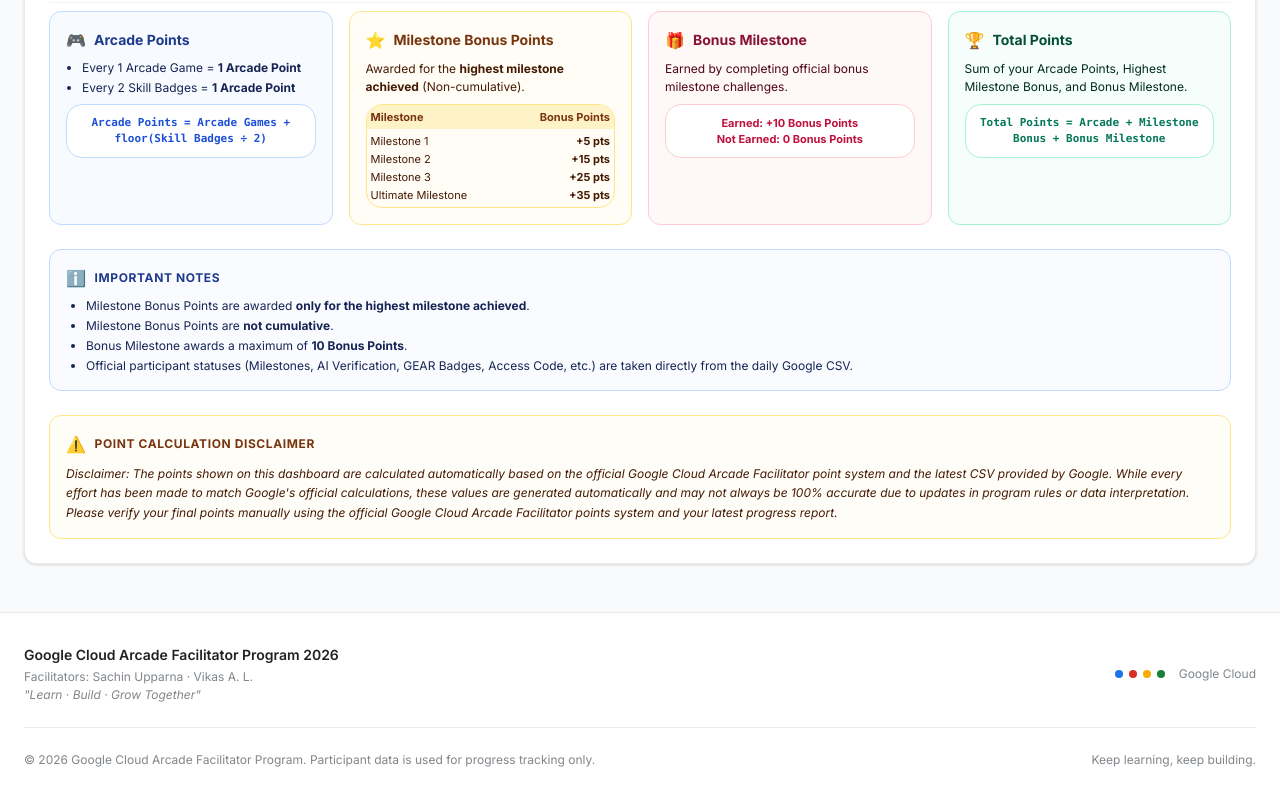
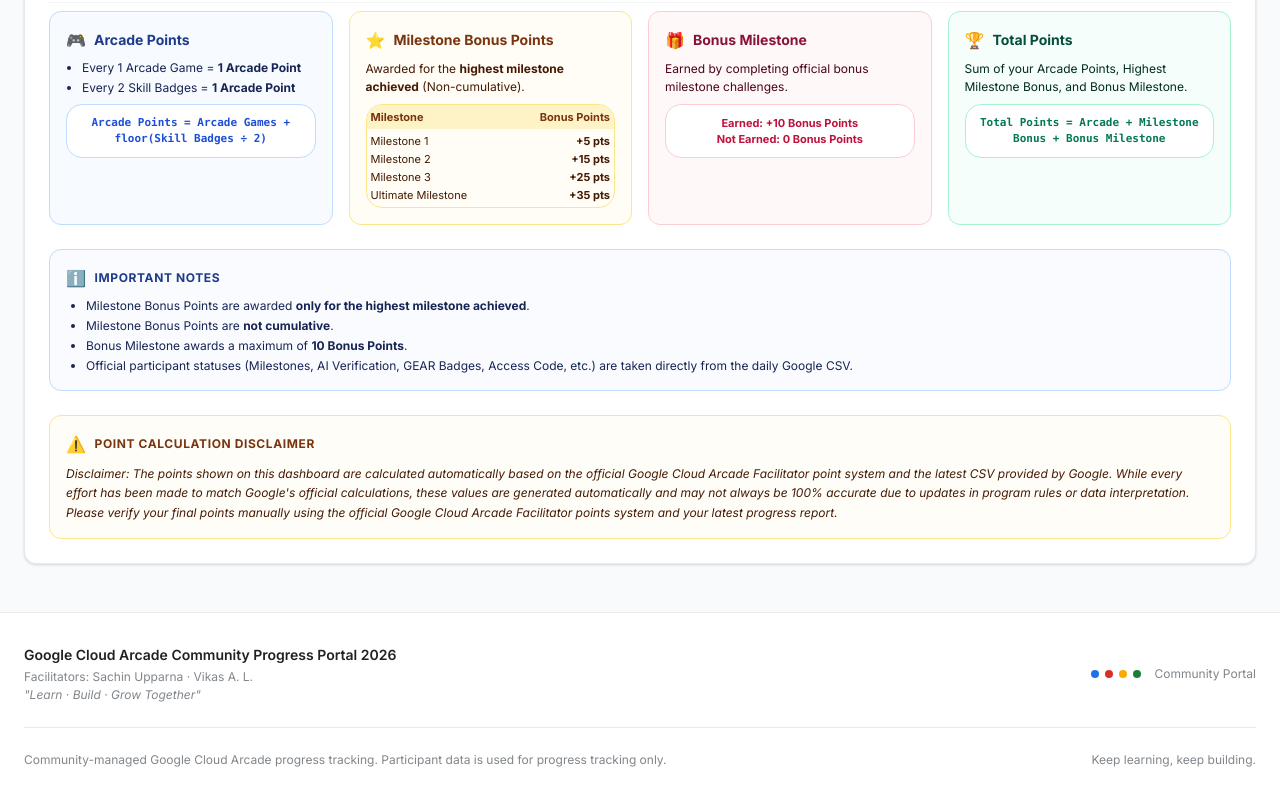
Before and after one commit to sachin-upparna/Google-Cloud-Aracade-2026, a React (Vite) app: page / in a window 1280 px wide. Shown: the part 8028-8828 px from the top of the page. Built offline with nearby package versions, Linux system fonts and the light colour scheme.

Commit message:
Remove copyright notice from footer

```diff
--- a/src/components/Footer.jsx
+++ b/src/components/Footer.jsx
@@ -1,6 +1,6 @@
 /**
  * Footer.jsx
- * Minimal program footer. Clean, no decorative shapes.
+ * Community Program Footer — No copyright branding.
  */
 
 import React from 'react';
@@ -16,7 +16,7 @@
           {/* Left */}
           <div>
             <p className="text-sm font-semibold" style={{ color: 'var(--text-primary)' }}>
-              Google Cloud Arcade Facilitator Program 2026
+              Google Cloud Arcade Community Progress Portal 2026
             </p>
             <p className="text-xs mt-1" style={{ color: 'var(--text-tertiary)' }}>
               Facilitators: Sachin Upparna · Vikas A. L.
@@ -26,13 +26,13 @@
             </p>
           </div>
 
-          {/* Right: Google four-color dots */}
+          {/* Right: Four-color dots */}
           <div className="flex items-center gap-1.5">
             {['#1a73e8', '#d93025', '#f9ab00', '#188038'].map(c => (
               <div key={c} className="w-2 h-2 rounded-full" style={{ background: c }} />
             ))}
             <span className="ml-2 text-xs" style={{ color: 'var(--text-tertiary)' }}>
-              Google Cloud
+              Community Portal
             </span>
           </div>
         </div>
@@ -42,7 +42,7 @@
           style={{ borderColor: 'var(--border-subtle)' }}
         >
           <p className="text-xs" style={{ color: 'var(--text-tertiary)' }}>
-            © 2026 Google Cloud Arcade Facilitator Program. Participant data is used for progress tracking only.
+            Community-managed Google Cloud Arcade progress tracking. Participant data is used for progress tracking only.
           </p>
           <p className="text-xs" style={{ color: 'var(--text-tertiary)' }}>
             Keep learning, keep building.
```
